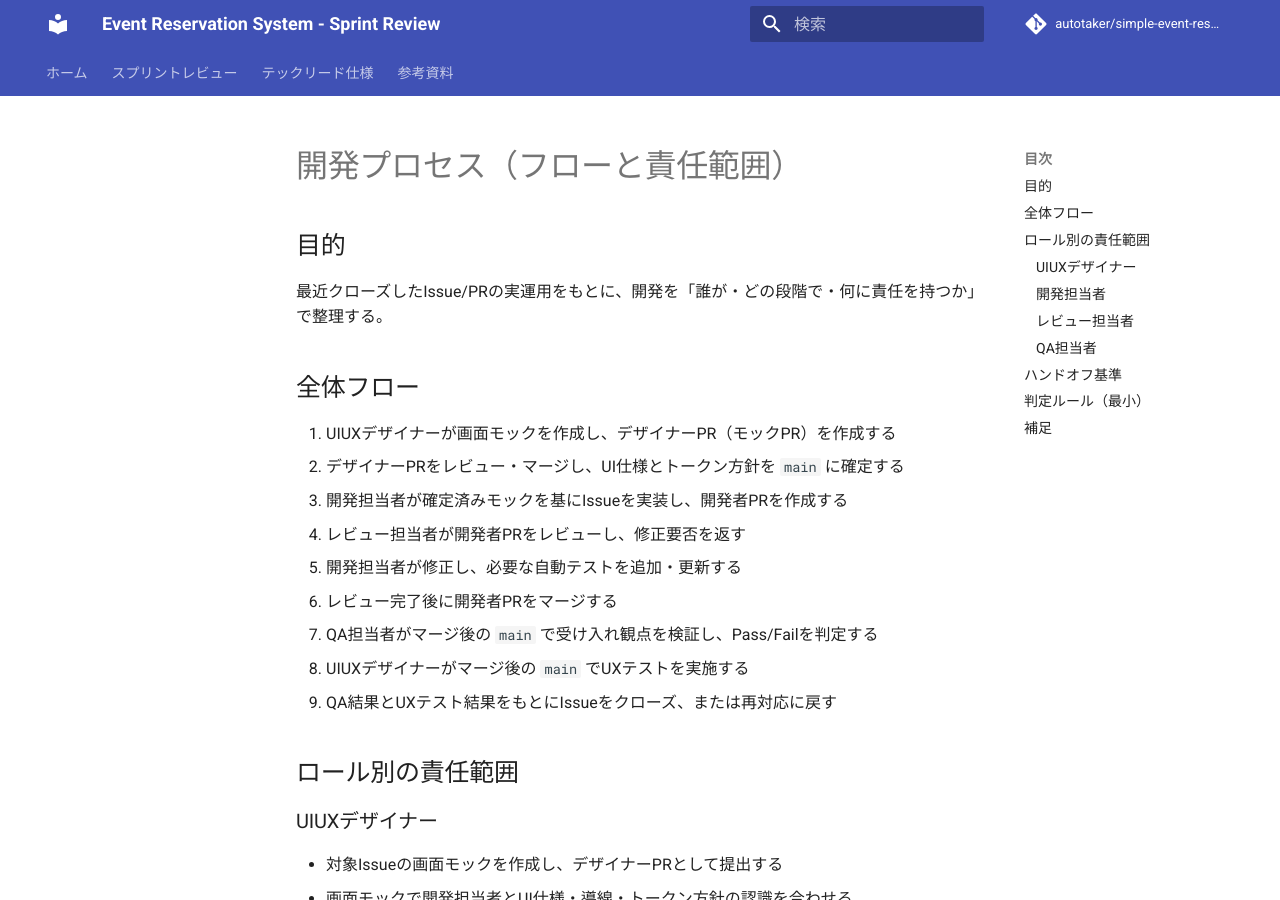
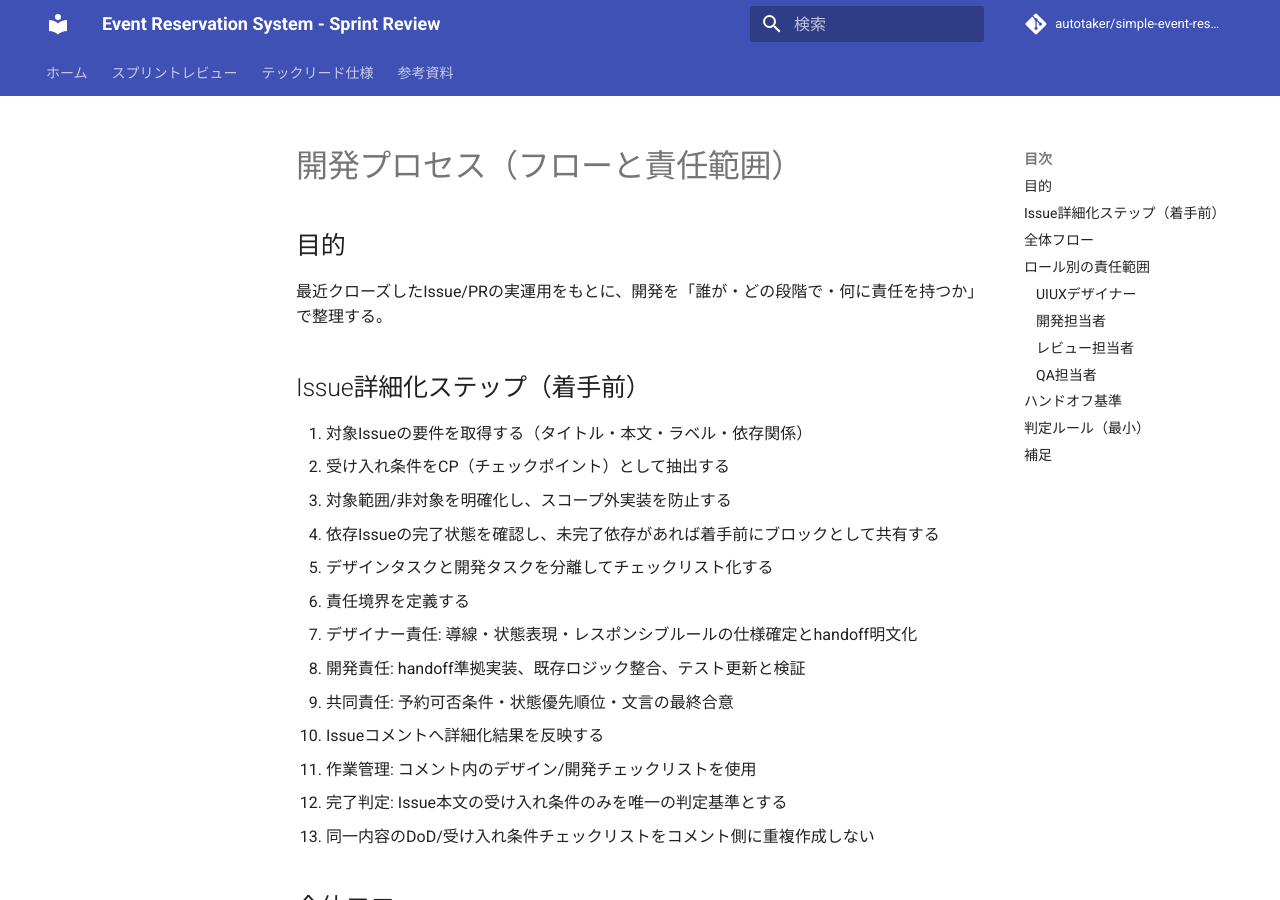
Before and after one commit to autotaker/simple-event-reservation-system, an MkDocs documentation site: the page built from docs/開発プロセス.md, in a window 1280 px wide and 900 px high. Built offline with MkDocs 1.6.1 and Material for MkDocs 9.7.7, drawn with Linux system fonts in a browser that asks for light colours; comment, search, counter and statistics services are not loaded.

Commit message:
docs: add issue task-refinement steps

```diff
--- a/docs/開発プロセス.md
+++ b/docs/開発プロセス.md
@@ -2,6 +2,21 @@
 
 ## 目的
 最近クローズしたIssue/PRの実運用をもとに、開発を「誰が・どの段階で・何に責任を持つか」で整理する。
+
+## Issue詳細化ステップ（着手前）
+1. 対象Issueの要件を取得する（タイトル・本文・ラベル・依存関係）
+2. 受け入れ条件をCP（チェックポイント）として抽出する
+3. 対象範囲/非対象を明確化し、スコープ外実装を防止する
+4. 依存Issueの完了状態を確認し、未完了依存があれば着手前にブロックとして共有する
+5. デザインタスクと開発タスクを分離してチェックリスト化する
+6. 責任境界を定義する
+   - デザイナー責任: 導線・状態表現・レスポンシブルールの仕様確定とhandoff明文化
+   - 開発責任: handoff準拠実装、既存ロジック整合、テスト更新と検証
+   - 共同責任: 予約可否条件・状態優先順位・文言の最終合意
+7. Issueコメントへ詳細化結果を反映する
+   - 作業管理: コメント内のデザイン/開発チェックリストを使用
+   - 完了判定: Issue本文の受け入れ条件のみを唯一の判定基準とする
+   - 同一内容のDoD/受け入れ条件チェックリストをコメント側に重複作成しない
 
 ## 全体フロー
 1. UIUXデザイナーが画面モックを作成し、デザイナーPR（モックPR）を作成する
```
